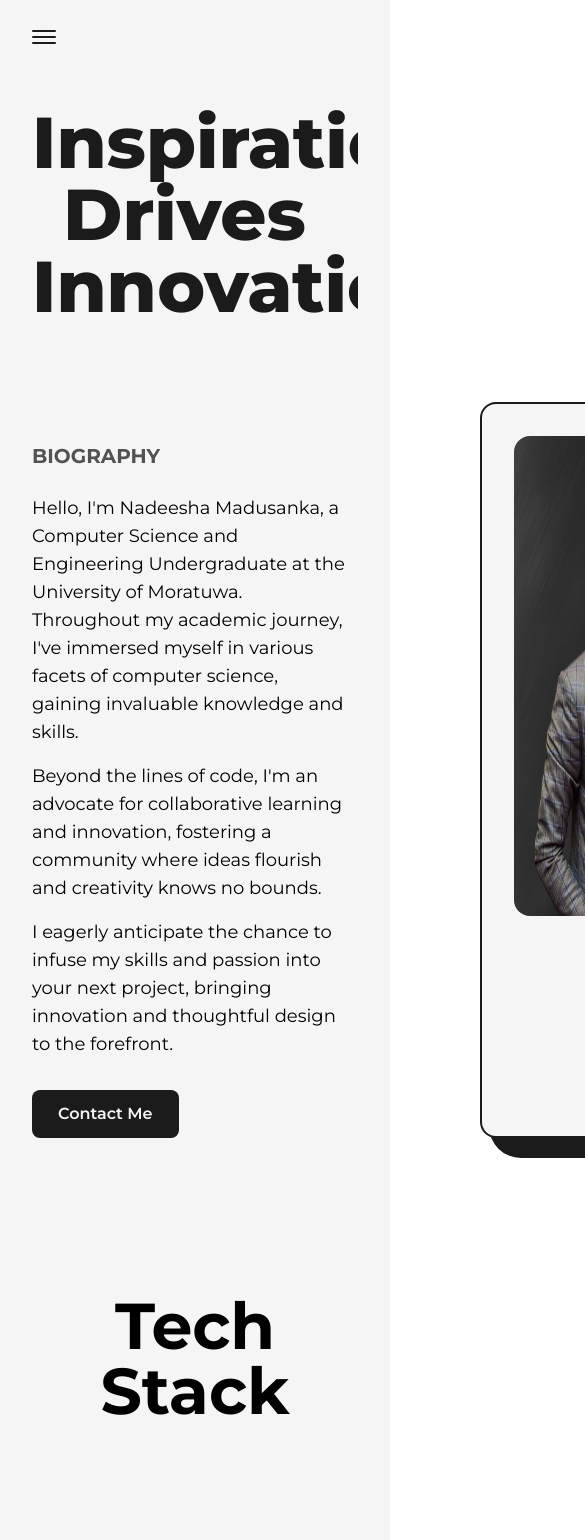
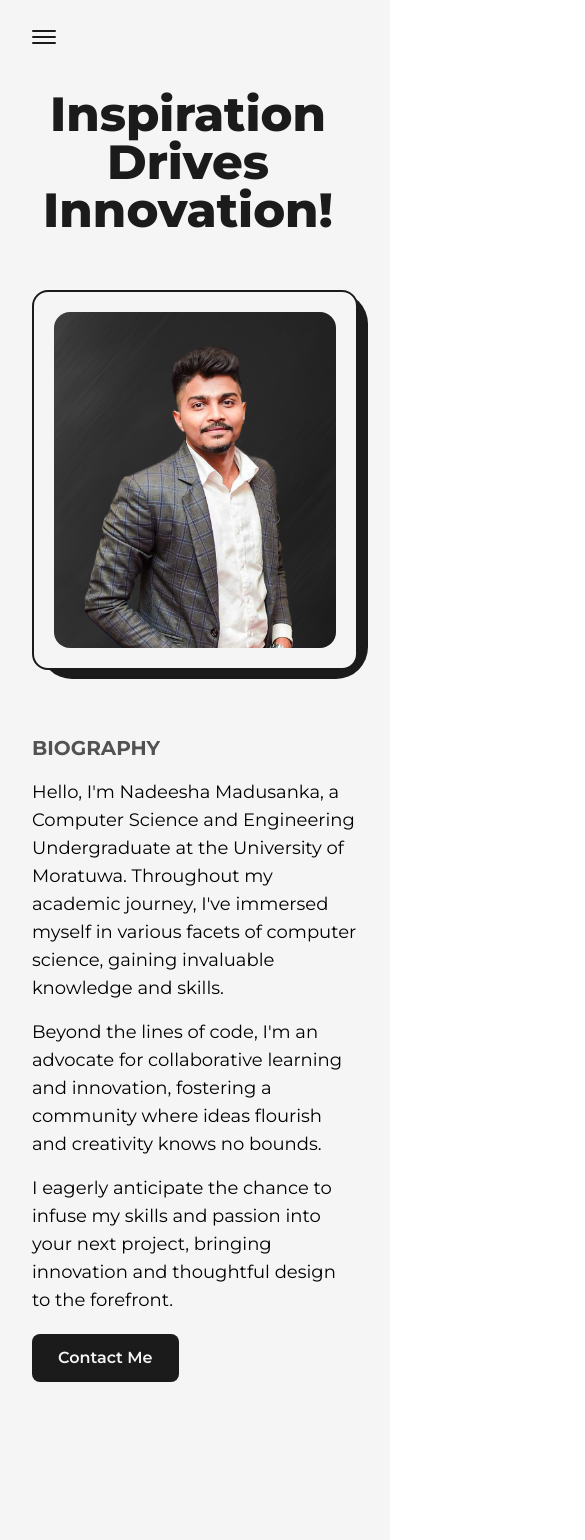
Before and after one commit to nadeeshaMadusanka99/personal_portfolio, a Next.js app: page /about in a window 390 px wide. Shown: the top 1540 px of the page, 585 px wide, since content can reach past the window. Built offline with nearby package versions, Linux system fonts and the light colour scheme; grey boxes are pictures that could not be loaded.

Commit message:
Responsive about me section

```diff
--- a/src/components/Common/AnimatedText.js
+++ b/src/components/Common/AnimatedText.js
@@ -23,7 +23,7 @@ const singleWord = {
     opacity: 1,
     y: 0,
     transition: {
-      duration: 1.5,
+      duration: 1.8,
       staggerChildren:0.18
     },
   },
@@ -31,7 +31,7 @@ const singleWord = {
 
 const AnimatedText = ({ text, className = "" }) => {
     return (
-      <div className="w-full mx-auto py-2 flex items-center justify-center text-center overflow-hidden sm:py-0">
+      <div className="w-full mx-auto py-2 flex items-center justify-center text-center overflow-hidden sm:py-0 md:py-0">
         <motion.h1
           className={`inline-block w-full text-dark font-extrabold dark:text-light ${className}`}
           variants={quote}
--- a/src/components/Common/NavBar.js
+++ b/src/components/Common/NavBar.js
@@ -78,7 +78,7 @@ const NavBar = () => {
     e.stopPropagation();
   };
   return (
-    <header className="w-full px-32 py-8 font-medium flex items-center justify-between dark:text-light relative lg:px-16 md:px-12 sm:px-8">
+    <header className="w-full px-32 py-8 font-medium flex items-center justify-between dark:text-light relative lg:px-16 md:px-12 sm:px-8 sm:pb-4">
       <button
         className=" flex-col justify-center items-center hidden lg:flex"
         onClick={(e) => handleClick(e)}
--- a/src/pages/about.js
+++ b/src/pages/about.js
@@ -29,12 +29,12 @@ const About = () => {
         <Layout className="pt-8">
           <AnimatedText
             text="Inspiration Drives Innovation!"
-            className="text-7xl mb-20"
+            className="text-7xl mb-20 lg:!text-7xl sm:!text-6xl xs:!text-5xl sm:mb-8"
           />
 
-          <div className="grid w-full grid-cols-12 gap-16 ">
-            <div className="col-span-6 flex flex-col items-start justify-start mt-10">
-              <h2 className="mb-4 text-xl font-bold uppercase text-dark/75 dark:text-light/75 ">
+          <div className="grid w-full grid-cols-12 gap-16 sm:grid-cols-12 sm:gap-6 ">
+            <div className="col-span-6 flex flex-col items-start justify-start mt-10  xl:col-span-4 md:order-2 md:col-span-12 ">
+              <h2 className="mb-4 text-xl font-bold uppercase text-dark/75 dark:text-light/75 sm:mb-2">
                 BIOGRAPHY
               </h2>
               {DataContent.map((data, id) => (
@@ -42,23 +42,28 @@ const About = () => {
                   {data.type}
                 </p>
               ))}
+              <div className="sm:justify-center sm:items-center">
                 <Link
                   href="/contact_me"
                   className="flex items-center bg-dark text-light mt-6 p-2.5 px-6 rounded-lg text-lg font-semibold hover:bg-light
                  hover:text-dark border-2 border-solid border-transparent
-                  hover:border-dark dark:bg-light dark:text-dark hover:dark:bg-dark hover:dark:text-light hover:dark:border-light md:text-base"
+                  hover:border-dark dark:bg-light dark:text-dark hover:dark:bg-dark hover:dark:text-light hover:dark:border-light md:text-base sm:mt-3"
                 >
                   Contact Me
                 </Link>
               </div>
+            </div>
             <div className="col-span-" />
-            <div className="col-span-5 relative rounded-2xl border-2 border-solid border-dark bg-light p-8 dark:bg-dark dark:border-light">
+            <div
+              className="col-span-5 relative rounded-2xl border-2 border-solid border-dark bg-light p-8 dark:bg-dark dark:border-light xl:col-span-6
+            md:order-1 md:col-span-12 sm:p-5"
+            >
               <div className="absolute top-0 -right-3 -z-10 w-[102%] h-[103%] rounded-[2rem] bg-dark dark:bg-light" />
               <motion.div
                 initial="hidden"
                 animate="visible"
                 variants={{
-                  hidden: { opacity: 0.5, scale: 0.9 },
+                  hidden: { opacity: 0.1, scale: 0.8 },
                   visible: { opacity: 1, scale: 1 },
                 }}
                 transition={{ duration: 1.5 }}
@@ -66,9 +71,9 @@ const About = () => {
                 <Image
                   src={profilePic}
                   alt="NadeeshaMadusanka"
-                  className="w-[25rem] h-[30rem] rounded-2xl"
+                  className="w-[25rem] h-[31rem] rounded-2xl sm:h-[21rem]"
                   priority
-                  sizes="(max-width: 768px) 100vw, (max-width: 1200px) 50vw, 50vw"
+                  sizes="(max-width: 768px) 100vw, (max-width: 1200px) 50vw, 50vw "
                 />
               </motion.div>
             </div>
```
Lines whose indentation alone changed are shown as unchanged.
